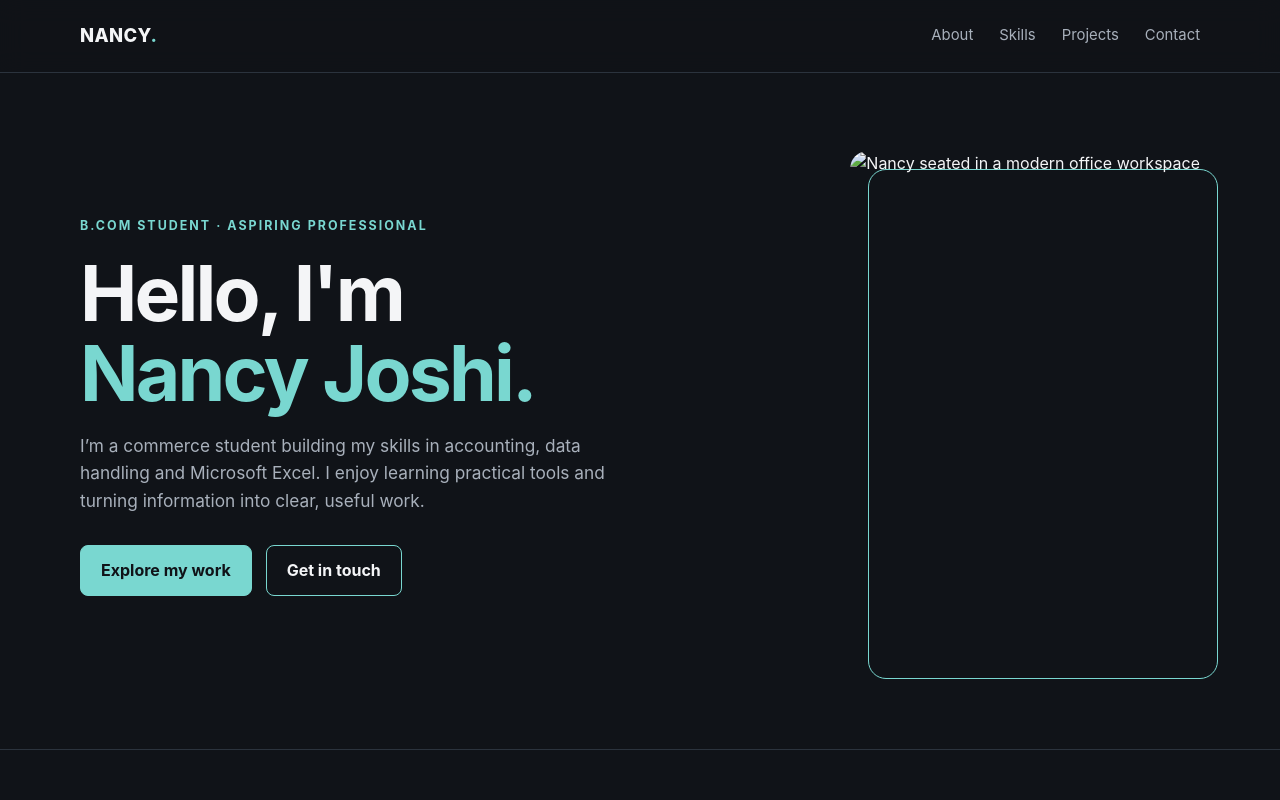
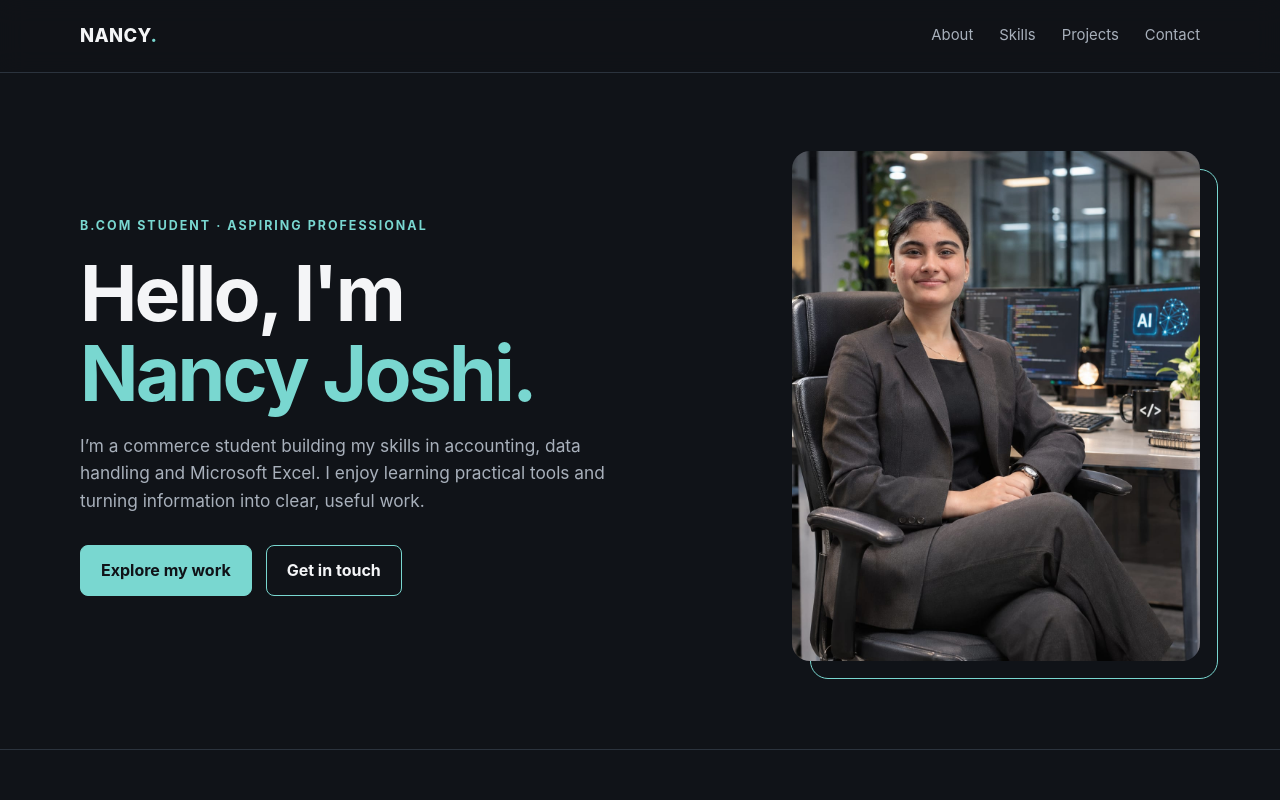
Before and after one commit to nancyjoshi9807/nancy-portfolio, a plain HTML site: page index.html in a window 1280 px wide. Shown: the top 800 px of the page. Drawn offline with Linux system fonts and the light colour scheme.

Commit message:
Fix image source in index.html
Updated image source path for profile picture.

```diff
--- a/index.html
+++ b/index.html
@@ -45,7 +45,7 @@
       <p class="lead">I’m a commerce student building my skills in accounting, data handling and Microsoft Excel. I enjoy learning practical tools and turning information into clear, useful work.</p>
       <div class="actions"><a class="btn primary" href="#projects">Explore my work</a><a class="btn secondary" href="#contact">Get in touch</a></div>
     </div>
-    <div class="photo-frame"><img src="assets/profile.jpg" alt="Nancy seated in a modern office workspace"></div>
+    <div class="photo-frame"><img src="profile.jpg" alt="Nancy seated in a modern office workspace"></div>
   </div>
 
   <section id="about"><div class="wrap">
```
